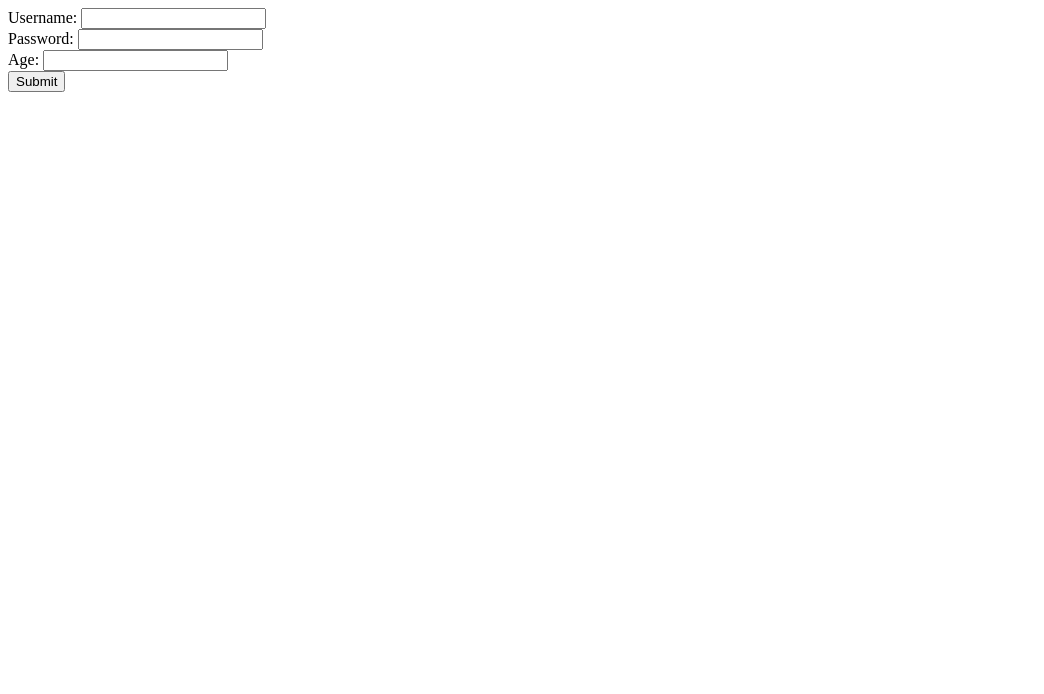
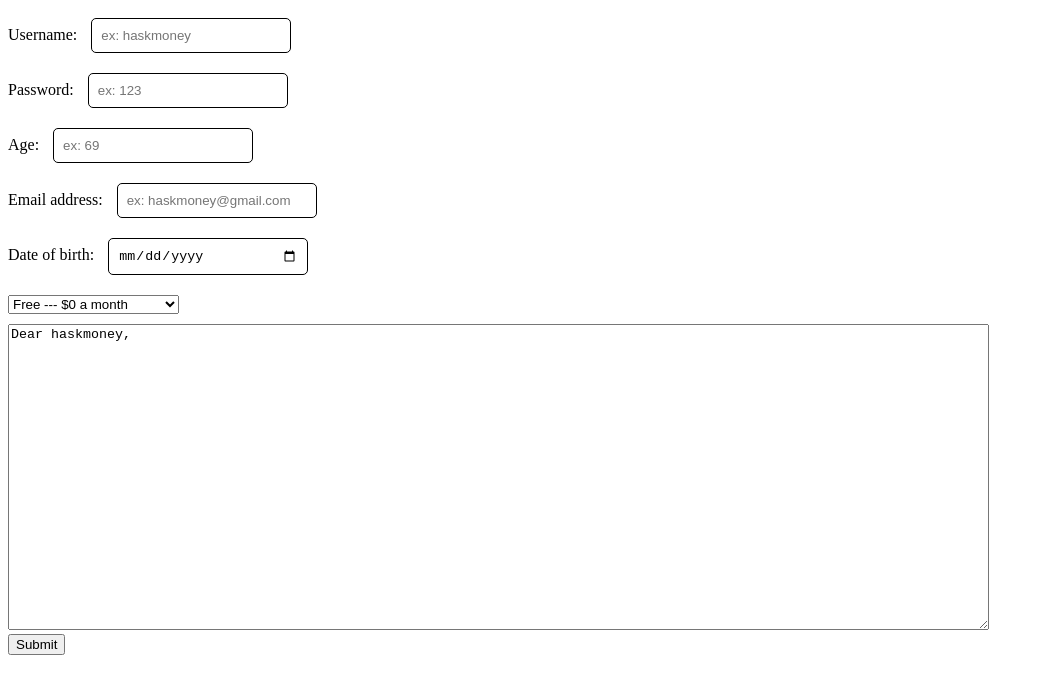
Before and after one commit to AwesomenessXP/forms-practice, a plain HTML site: page index.html in a window 1280 px wide. Shown: the whole page, without its empty margins (0-1044 px from the left). Drawn offline with Linux system fonts and the light colour scheme.

Commit message:
styled forms

```diff
--- a/index.html
+++ b/index.html
@@ -9,20 +9,40 @@
         <link rel="stylesheet" href="styles.css">
     </head>
     <body>
-        <!--<form action="http://httpbin.org/post" method="post"> </form>-->
+        <!--<form action="http://httpbin.org/post" method="post"></form>-->
             <div>
-                <label for="userName">Username:</label>
-                <input type="text" id="user" name="username">
+                <label for="userName">Username:</label> <!-- name="username" is the key, inputted name is the value-->
+                <input type="text" id="user" name="username" placeholder="ex: haskmoney">
             </div>
 
             <div>
-                <label for="passWord">Password:</label>
-                <input type="password" id="password" name="pass">
+                <label for="passWord">Password:</label> <!-- name="pass" is the key, inputted password is the value-->
+                <input type="password" id="password" name="pass" placeholder="ex: 123">
             </div>
 
             <div>
-                <label for="userAge">Age:</label>
-                <input type="number" id="age" name="age">
+                <label for="userAge">Age:</label> <!-- name="age" is the key, inputted age is the value-->
+                <input type="number" id="age" name="age" placeholder="ex: 69">
+            </div>
+
+            <div>
+                <label for="user_email">Email address:</label> <!-- name="email" is the key, inputted email is the value-->
+                <input type="email" id="email" name="email" placeholder="ex: haskmoney@gmail.com">
+            </div>
+
+            <div>
+                <label for="dob">Date of birth:</label> <!-- name="dob" is the key, inputted date of birth is the value-->
+                <input type="date" id="date" name="dob">
+            </div>
+
+            <select name="Plan" id="plan">
+                <option value="free">Free --- $0 a month</option>
+                <option value="basic">Basic --- $9 a month</option>
+                <option value="premium">Premium --- $54 a month</option>
+            </select>
+
+            <div>
+                <textarea rows="20" cols="120">Dear haskmoney, </textarea>
             </div>
 
             <button type="submit" id="submit-btn">Submit</button>
@@ -31,6 +51,7 @@
                 <h1 id="name-output"></h1>
                 <h1 id="pass-output"></h1>
                 <h1 id="age-output"></h1>
+                <h1 id="email-output"></h1>
             </div>
 
         <script src="password.js" async defer></script>
--- a/password.js
+++ b/password.js
@@ -2,12 +2,16 @@ const userName = document.getElementById("user");
 const passWord = document.getElementById('password');
 const age = document.getElementById('age');
 const submitBtn = document.getElementById('submit-btn');
+const email = document.getElementById('email');
+
 const userNameOutput = document.getElementById('name-output');
 const passWordOutput = document.getElementById('pass-output');
 const ageOutput = document.getElementById('age-output');
+const emailOutput = document.getElementById('email-output');
 
 submitBtn.addEventListener('click', (event) => {
     userNameOutput.textContent = `Hello, ${userName.value}`;
     passWordOutput.textContent= `Your password is: ${passWord.value}`;
     ageOutput.textContent = `Your age is: ${age.value}`;
+    emailOutput.textContent = `Your email is: ${email.value}`;
 });
--- a/styles.css
+++ b/styles.css
@@ -1,5 +1,19 @@
 .container-1 {
     position: relative;
-    height: 500px;
+    height: 250px;
     width: auto;
+    margin: 10px 0;
 }
+
+input {
+    width: 200px;
+    padding: 9px 9px; /* top/bottom, left/right*/
+    margin: 10px 10px; /*top/bottom, left/right*/
+    box-sizing: border-box;
+    border-radius: 5px;
+    border: 1px solid black;
+}
+
+#plan {
+    margin: 10px 0;
+}
```
